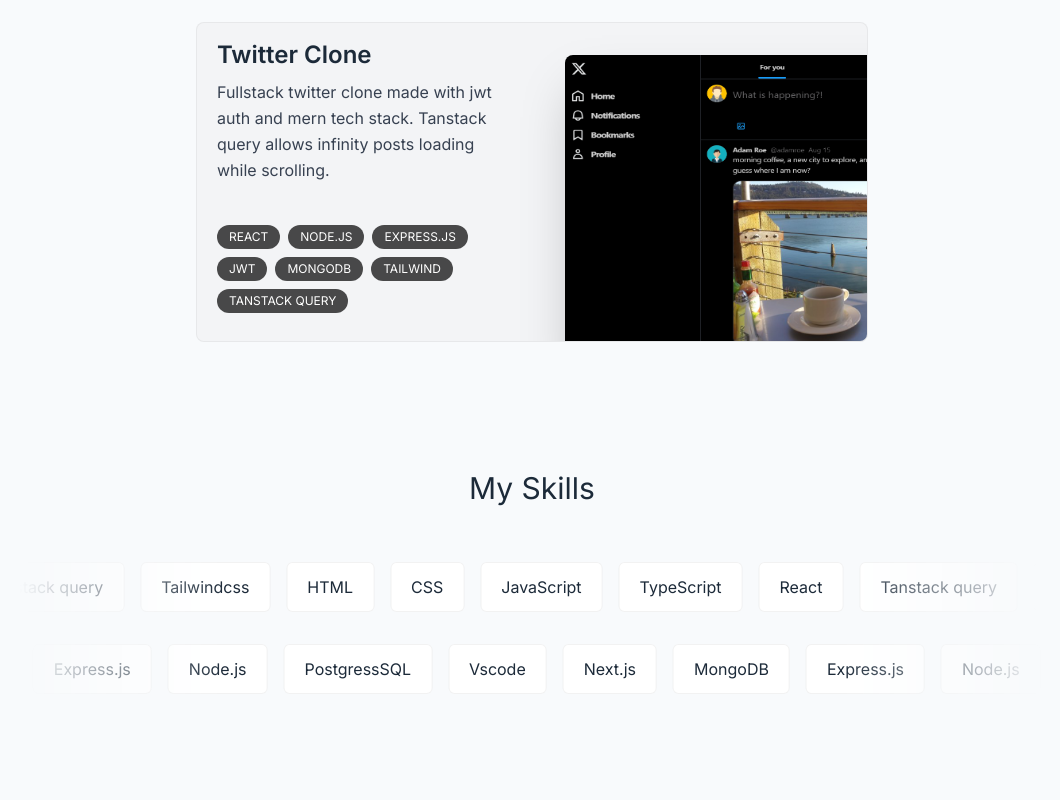
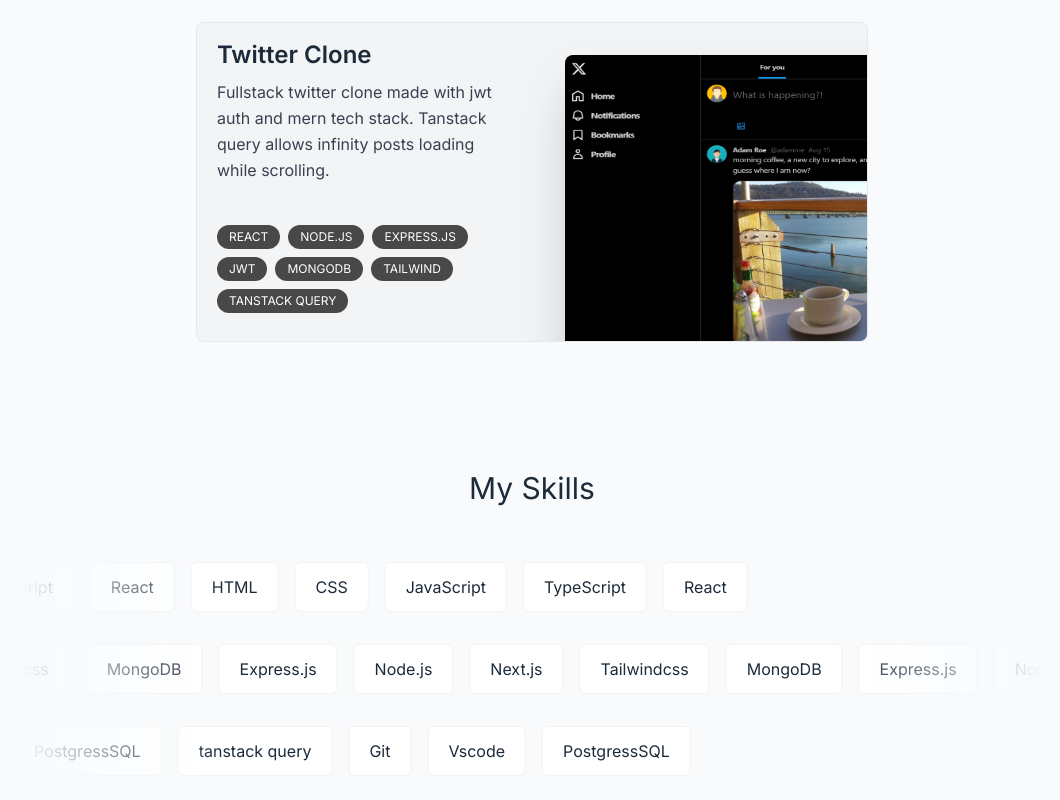
Before and after one commit to poteznyszymon/portfolio, a Next.js app: page / in a window 1280 px wide. Shown: the part 1586-2386 px from the top of the page, without its empty margins (108-1168 px from the left). Built offline with nearby package versions, Linux system fonts and the light colour scheme.

Commit message:
fix in skills section

```diff
--- a/components/Skills.tsx
+++ b/components/Skills.tsx
@@ -35,6 +35,11 @@
         direction="left"
         speed="fast"
       />
+      <InfiniteMovingCards
+        items={thirdRowSkills}
+        direction="right"
+        speed="fast"
+      />
     </div>
   );
 };
--- a/lib/data.ts
+++ b/lib/data.ts
@@ -52,17 +52,19 @@
   "JavaScript",
   "TypeScript",
   "React",
-  "Tanstack query",
-  "Tailwindcss",
 ];
 
 export const secondRowSkills = [
   "Next.js",
+  "Tailwindcss",
   "MongoDB",
   "Express.js",
   "Node.js",
-  "PostgressSQL",
-  "Vscode",
 ];
 
-export const thirdRowSkills = [];
+export const thirdRowSkills = [
+  "tanstack query",
+  "Git",
+  "Vscode",
+  "PostgressSQL",
+];
```
